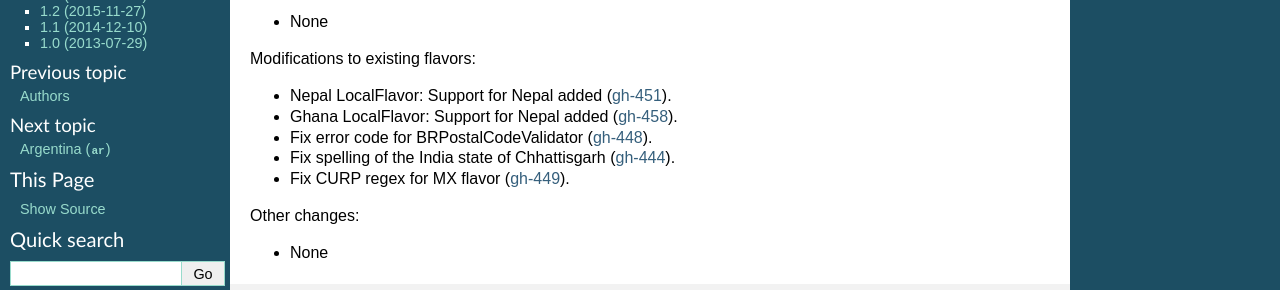
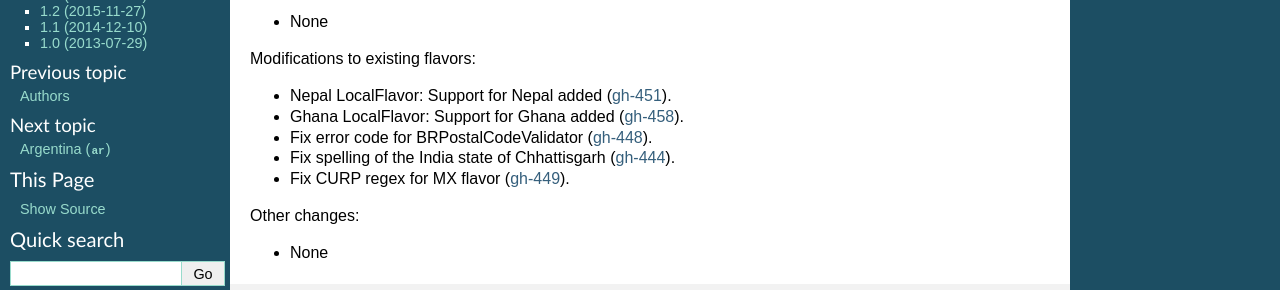
Before and after one commit to django/django-localflavor, a Sphinx documentation site: the page built from docs/changelog.rst, in a window 1280 px wide and 900 px high. Shown: the part 247-537 px from the top of the window. Built offline with Sphinx 7.4.7, drawn with Linux system fonts in a browser that asks for light colours.

Commit message:
Update changelog.rst

```diff
--- a/docs/changelog.rst
+++ b/docs/changelog.rst
@@ -16,7 +16,7 @@ Modifications to existing flavors:
 
 - Nepal LocalFlavor: Support for Nepal added
   (`gh-451 <https://github.com/django/django-localflavor/pull/451>`_).
-- Ghana LocalFlavor: Support for Nepal added
+- Ghana LocalFlavor: Support for Ghana added
   (`gh-458 <https://github.com/django/django-localflavor/pull/458>`_).
 
 - Fix error code for BRPostalCodeValidator
```
